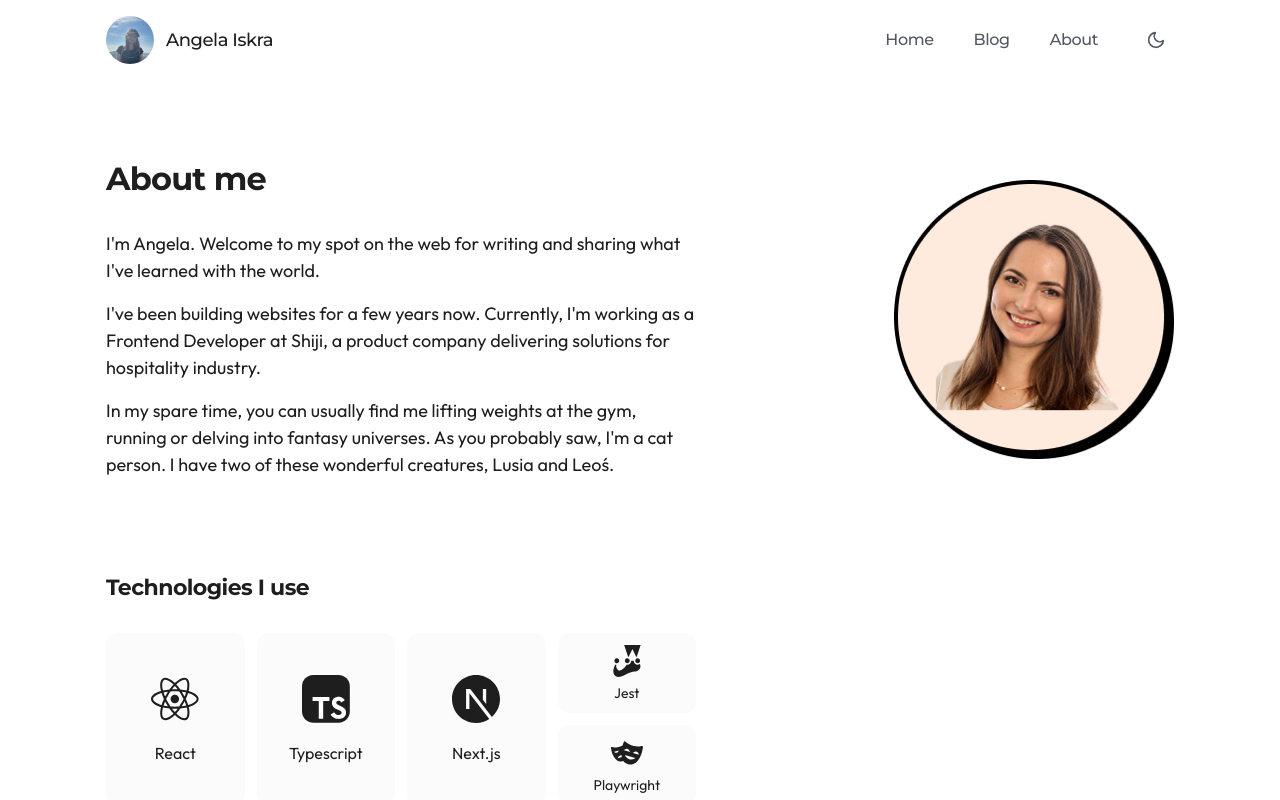
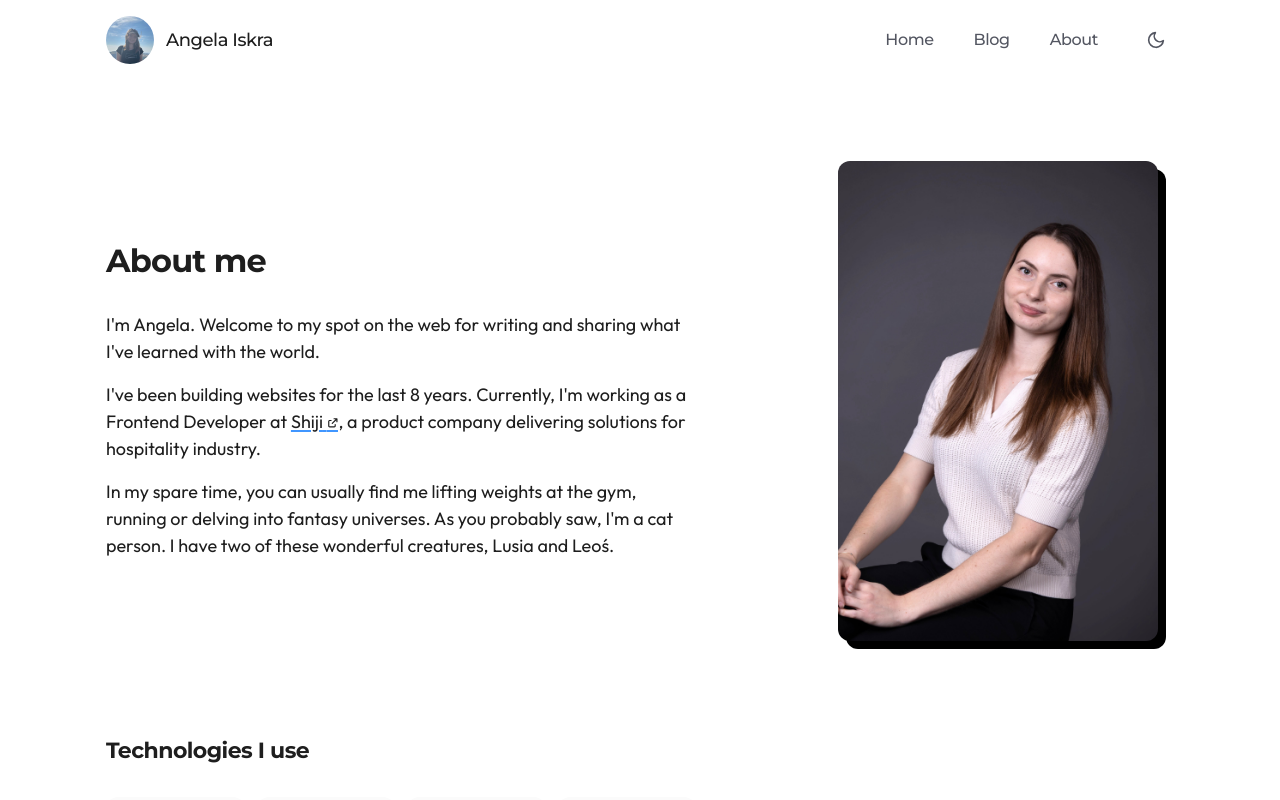
Before and after one commit to angelikaiskra/personal-blog, a Next.js app: page /about in a window 1280 px wide. Shown: the top 800 px of the page. Built offline with nearby package versions, Linux system fonts and the light colour scheme.

Commit message:
feat: add about me image

```diff
--- a/content/posts/hello-world/index.mdx
+++ b/content/posts/hello-world/index.mdx
@@ -24,16 +24,6 @@ It took me more than half a year to finally get around to it, but as they say, g
 
 You can check the source code [here](https://github.com/angelikaiskra/personal-blog/).
 
-## A little about me
-
-I'm Angela and my journey as a developer started at 16, when I began studying computer science at a technical high school. Two years later, I landed an internship at a local creative agency called [STETTINER](https://stettiner.eu/).
-
-Over the next few years, I worked there part-time as a Web Developer while continuing my education. That's where I got my hands dirty with React, React Native, Laravel and WordPress.
-
-Then, I spent two years at the marketing agency [180heartbeats](https://180hb.com/), building websites and web applications for marketing campaigns. During that time, I had the opportunity to work on projects for well-known brands such as Red Bull, T-Mobile and Xiaomi.
-
-These days, I work at [Shiji](https://www.shijigroup.com/), a product company delivering solutions for the hospitality industry. I ship React features in a microservices architecture running across multiple regions.
-
 ## Why start a blog?
 
 From some time now, I've been thinking about creating a place, where I could share the knowledge I've gathered along the way. I'm doing it for a few reasons:
@@ -42,15 +32,13 @@ From some time now, I've been thinking about creating a place, where I could sha
 - To **document my findings and break down complex topics**. Whenever I learn something interesting, I write it down. Most of those notes end up buried somewhere in my Notion, never to be seen again. I might as well share them here and maybe, just maybe, they'll turn out to be useful for someone.
 - To **test my opinions against a wider audience**. What if a solution I consider great isn't actually that great? Putting my ideas out there gives me a chance to get feedback, see things from different perspectives and challenge my own assumptions. Every post has a comment section, so feel free share your thoughts there!
 
-## What to expect on this blog
+## What to expect here
 
-I plan to write here mostly about software development, especially frontend architecture, modern tooling and common problems I run into while coding. Some posts may be more technical and focused on specific concepts or libraries, while others might just be my thoughts on general topics, such as AI or career advice.
-
-Most of the content will probably be aimed at mid to senior-level developers, but I also want to cover the basics. It's good to have solid fundamentals. Sure, we have AI now, but that makes it even more important now to be able to tell the difference between a good and a bad code.
+I plan to write mostly about software development, especially frontend architecture, modern tooling and common problems I run into while coding. Some posts may be more technical and focused on specific concepts or libraries, while others might just be my thoughts on general topics, such as AI or career advice.
 
 <Separator />
 
-Sooo, I think that's it. The first one done. Now let's see how publishing every two weeks works out. It all comes down to hard work and consistency now, like almost all things in our lives... 😄
+Sooo, I think that's it. The first one done. Now let's see how publishing every two weeks works out. It all comes down to hard work and consistency now, like almost all things in our lives...
 
 If there's a specific topic you'd be interested in reading about, let me know in the comments.
 
--- a/src/features/about-me/views/about me-view.tsx
+++ b/src/features/about-me/views/about me-view.tsx
@@ -4,12 +4,13 @@ import { Text } from '@/components/ui/text';
 import Image from 'next/image';
 
 import { TechnologiesGrid } from '../components/technologies-grid';
+import { Link } from '@/components/ui/link';
 
 export function AboutMeView() {
   return (
     <MaxWidthContainer className="pb-20">
       <main className="mt-15 sm:mt-20">
-        <div className="flex flex-wrap items-center justify-center md:justify-between md:gap-x-8 lg:gap-x-14">
+        <div className="flex items-center justify-center max-lg:flex-col md:justify-between md:gap-x-8 lg:gap-x-14">
           <div className="max-w-147.5 flex-1">
             <Heading variant="h1" as="h1">
               About me
@@ -19,8 +20,9 @@ export function AboutMeView() {
               world.
             </Text>
             <Text as="p" className="mt-4 block">
-              I&apos;ve been building websites for a few years now. Currently, I&apos;m working as a Frontend Developer
-              at Shiji, a product company delivering solutions for hospitality industry.
+              I&apos;ve been building websites for the last 8 years. Currently, I&apos;m working as a Frontend Developer
+              at <Link href="https://www.shijigroup.com/">Shiji</Link>, a product company delivering solutions for
+              hospitality industry.
             </Text>
             <Text as="p" className="mt-4 block">
               In my spare time, you can usually find me lifting weights at the gym, running or delving into fantasy
@@ -28,12 +30,13 @@ export function AboutMeView() {
               Leoś.
             </Text>
           </div>
-          <div className="flex max-md:mt-8 max-md:w-full max-sm:mt-6 min-[640px]:justify-center md:justify-end">
+          <div className="relative flex max-lg:mt-10 max-sm:mt-8 min-[640px]:justify-center md:mr-4 md:justify-end">
+            <div className="absolute top-2 left-2 -z-1 h-full w-full rounded-xl bg-black dark:bg-[#211c1d]" />
             <Image
-              src="/about-me-hero.png"
+              src="/about-me-hero.jpg"
               width={281}
               height={280}
-              className="h-auto w-70"
+              className="h-auto w-80 rounded-xl"
               alt="Image of Angela smiling to the camera"
             />
           </div>
```
Also changed, not shown: public/about-me-hero.jpg (added), public/about-me-hero.png (deleted).
